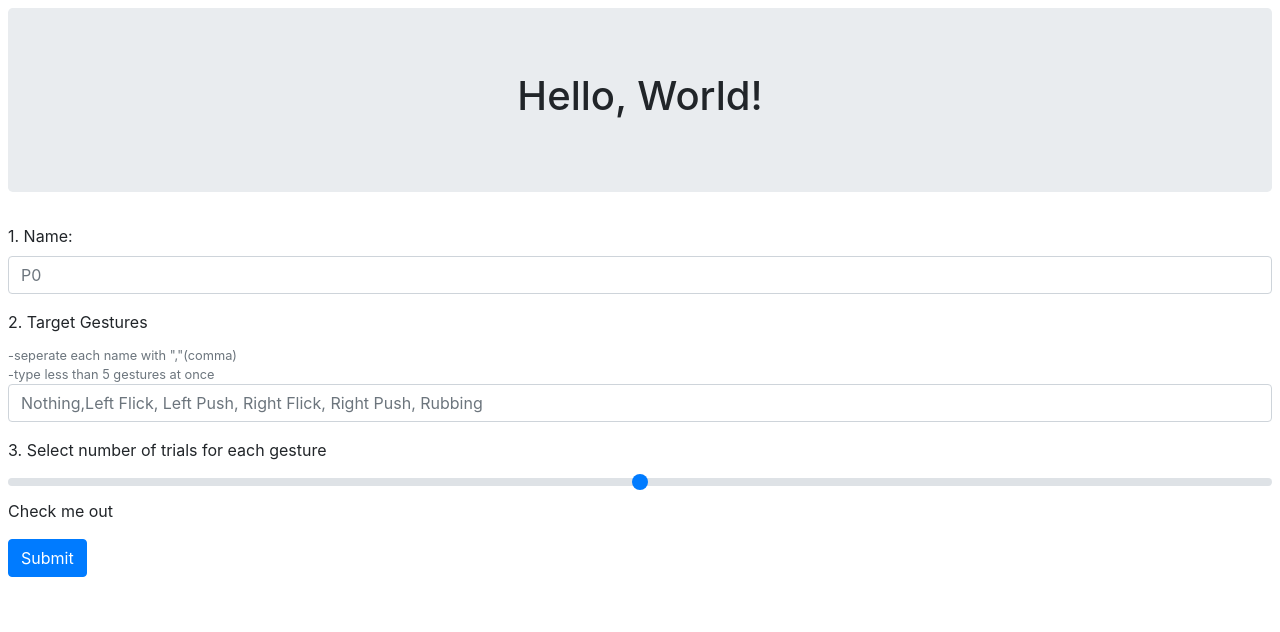
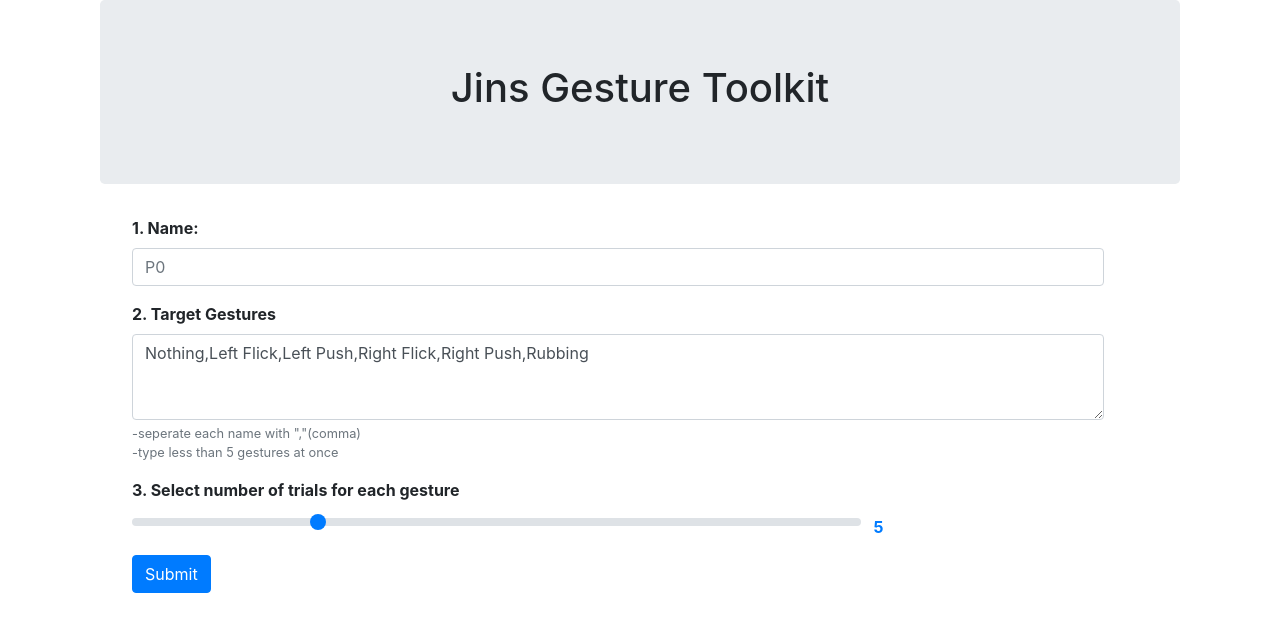
Before and after one commit to sebaram/jins-gesture-toolkit, a Flask app: page / in a window 1280 px wide. Shown: the top 632 px of the page. Run offline with Flask 2, Linux system fonts and the light colour scheme; some libraries are stand-ins or nearby versions.

Commit message:
update UI

```diff
--- a/flask_test/flask_test.py
+++ b/flask_test/flask_test.py
@@ -13,8 +13,10 @@ import threading, webbrowser
 
 
 
-
 app = Flask(__name__)
+app.config['ENV'] = 'development'
+app.config['DEBUG'] = True
+app.config['TESTING'] = True
 
 
 
@@ -38,6 +40,10 @@ def my_form_post2():
     text = request.form['input_name']
     processed_text = text.upper()
     print("get text: "+processed_text)
+
+    name_of_slider = request.form["input_number_of_gesture"]
+    print("slider: "+name_of_slider)
+
     return render_template('form.html', name=processed_text)
 
 # call the 'run' method
@@ -46,6 +52,7 @@ if __name__ == '__main__':
     # ui = FlaskUI(app)
     # ui.run()
 
+
     url = "http://127.0.0.1:5000"
 
     threading.Timer(1.25, lambda: webbrowser.open(url) ).start()
--- /dev/null
+++ b/flask_test/static/css/jins_toolkit.css
@@ -0,0 +1,12 @@
+body {
+    max-width: 1080px;
+    margin: 0 auto !important;
+    float: none !important;
+
+}
+
+
+.forms {
+    width: 90%;
+    margin: 2rem;
+}
--- a/flask_test/templates/form.html
+++ b/flask_test/templates/form.html
@@ -1,41 +1,64 @@
 <!doctype html>
+
 <head>
     <link rel="stylesheet" href="{{ url_for('static', filename='css/bootstrap.css') }}">
+    <link rel="stylesheet" href="{{ url_for('static', filename='css/jins_toolkit.css') }}">
+    <script src="http://ajax.googleapis.com/ajax/libs/jquery/3.3.1/jquery.min.js"></script>
     <script type="text/javascript" src="{{ url_for('static', filename = 'js/bootstrap.js') }}"></script>
+    <script>
+        $(document).ready(function() {
+
+            const $valueSpan = $('.valueSpan');
+            const $value = $('#input_number_of_gesture');
+            $valueSpan.html($value.val());
+            $value.on('input change', () => {
+
+                $valueSpan.html($value.val());
+            });
+        });
+
+    </script>
 </head>
 
+<body >
     <title>Jins Toolkit</title>
     <div class="jumbotron text-center">
         {% if name %}
-      <h1>Hello {{ name }}!</h1>
+        <h1>Hello {{ name }}!<br>Jins Gesture Toolkit</h1>
         {% else %}
-      <h1>Hello, World!</h1>
+        <h1>Jins Gesture Toolkit</h1>
         {% endif %}
     </div>
 
 
 
 
+    <div class="forms centerContainer">
         <form method="POST">
             <div class="form-group">
-    <label for="participant_name">1. Name:</label>
+                <label for="participant_name" class="font-weight-bold">1. Name:</label>
                 <input type="text" class="form-control" name="input_name" aria-describedby="name_help" placeholder="P0" required>
             </div>
 
             <div class="form-group">
-    <label for="target_gesture_set">2. Target Gestures</label>
+                <label for="target_gesture_set" class="font-weight-bold">2. Target Gestures</label>
+
+                <textarea rows="3" class="form-control" name="input_gesture_set">Nothing,Left Flick,Left Push,Right Flick,Right Push,Rubbing</textarea>
                 <small id="gesture_set_help" class="form-text text-muted">-seperate each name with ","(comma) <br>-type less than 5 gestures at once</small>
-    <input type="text" class="form-control" name="input_gesture_set" placeholder="Nothing,Left Flick, Left Push, Right Flick, Right Push, Rubbing" required>
 
             </div>
 
 
             <div class="form-group">
-  <label for="target_gesture_set">3. Select number of trials for each gesture</label>
-    <input type="range" class="custom-range" name="input_number_of_gesture" required>
-    <label class="form-check-label" for="exampleCheck1">Check me out</label>
+                <label for="target_gesture_set" class="font-weight-bold">3. Select number of trials for each gesture</label>
+                <br>
+                <input type="range" class="custom-range w-75" name="input_number_of_gesture" id="input_number_of_gesture" min="0" max="20" value="5" required>
+                <span class="font-weight-bold text-primary ml-2 mt-1 valueSpan">0</span>
+
             </div>
 
 
             <button type="submit" class="btn btn-primary">Submit</button>
         </form>
+    </div>
+</body>
```
Also changed, not shown: 2 other files. Lines whose indentation alone changed are shown as unchanged.
